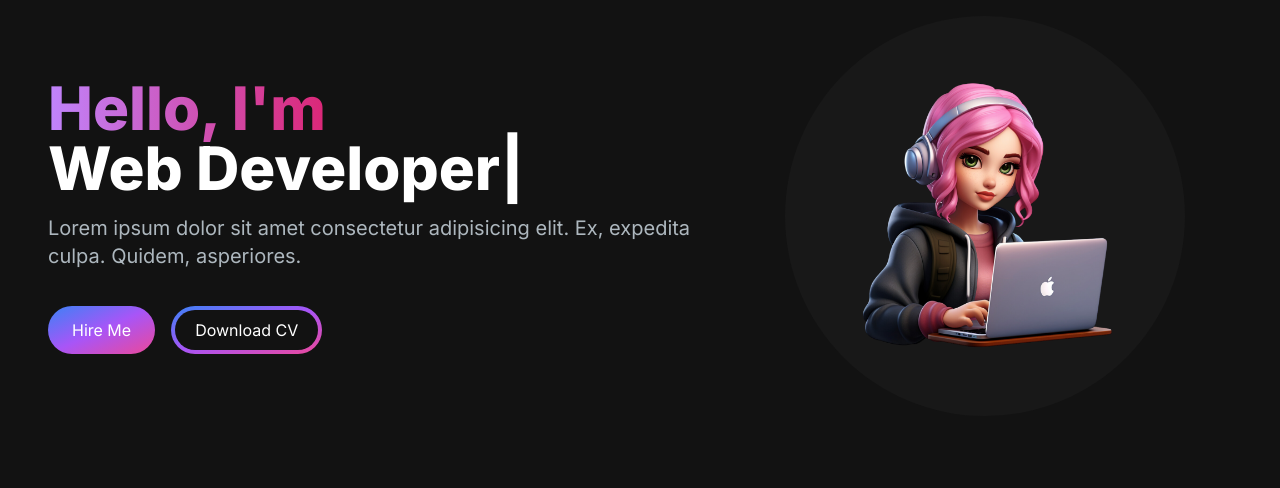
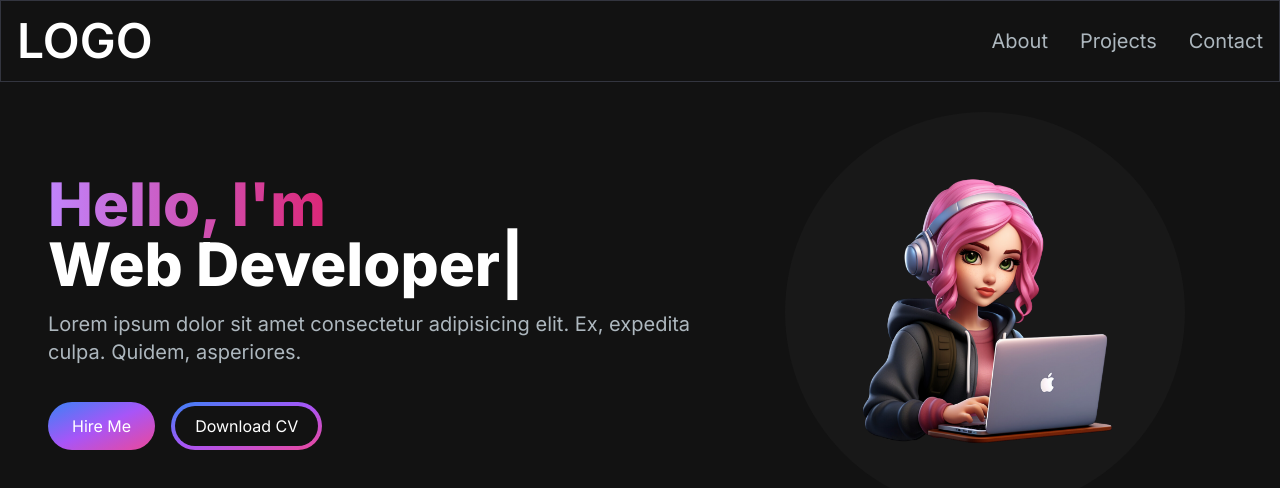
Before and after one commit to tleanne1/developer.portfolio, a Next.js app: page / in a window 1280 px wide. Shown: the top 488 px of the page. Built offline with nearby package versions, Linux system fonts and the light colour scheme.

Commit message:
added Navbar

```diff
--- a/app/page.js
+++ b/app/page.js
@@ -1,10 +1,12 @@
+import Image from "next/image";
 import HeroSection from "@/components/HeroSection";
-import Image from "next/image";
+import Navbar from "@/components/Navbar";
 
 export default function Home() {
   return (
     <main className="flex min-h-screen flex-col bg-[#121212]">
-      <div className="container mx-auto px-12 py-4">
+      <Navbar />
+      <div className="container mt-24 mx-auto px-12 py-4">
         <HeroSection />
       </div>
     </main>
--- /dev/null
+++ b/components/MenuOverlay.jsx
@@ -0,0 +1,16 @@
+import React from "react";
+import NavLink from "./NavLink";
+
+const MenuOverlay = ({ links }) => {
+  return (
+    <ul className="flex flex-col py-4 items-center">
+      {links.map((link, index) => (
+        <li key={index}>
+          <NavLink href={link.path} title={link.title} />
+        </li>
+      ))}
+    </ul>
+  );
+};
+
+export default MenuOverlay;
--- /dev/null
+++ b/components/NavLink.jsx
@@ -0,0 +1,14 @@
+import Link from "next/link";
+
+const NavLink = ({ href, title }) => {
+  return (
+    <Link
+      href={href}
+      className="block py-2 pl-3 pr-4 text-[#ADB7BE] sm:text-xl rounded md:p-0 hover:text-white"
+    >
+      {title}
+    </Link>
+  );
+};
+
+export default NavLink;
--- /dev/null
+++ b/components/Navbar.jsx
@@ -0,0 +1,67 @@
+"use client";
+import Link from "next/link";
+import React, { useState } from "react";
+import NavLink from "./NavLink";
+import { Bars3Icon, XMarkIcon } from "@heroicons/react/24/solid";
+import MenuOverlay from "./MenuOverlay";
+
+const navLinks = [
+  {
+    title: "About",
+    path: "#about",
+  },
+  {
+    title: "Projects",
+    path: "#projects",
+  },
+  {
+    title: "Contact",
+    path: "#contact",
+  },
+];
+
+const Navbar = () => {
+  const [navbarOpen, setNavbarOpen] = useState(false);
+
+  return (
+    <nav className="fixed mx-auto border border-[#33353F] top-0 left-0 right-0 z-10 bg-[#121212] bg-opacity-100">
+      <div className="flex container lg:py-4 flex-wrap items-center justify-between mx-auto px-4 py-2">
+        <Link
+          href={"/"}
+          className="text-2xl md:text-5xl text-white font-semibold"
+        >
+          LOGO
+        </Link>
+        <div className="mobile-menu block md:hidden">
+          {!navbarOpen ? (
+            <button
+              onClick={() => setNavbarOpen(true)}
+              className="flex items-center px-3 py-2 border rounded border-slate-200 text-slate-200 hover:text-white hover:border-white"
+            >
+              <Bars3Icon className="h-5 w-5" />
+            </button>
+          ) : (
+            <button
+              onClick={() => setNavbarOpen(false)}
+              className="flex items-center px-3 py-2 border rounded border-slate-200 text-slate-200 hover:text-white hover:border-white"
+            >
+              <XMarkIcon className="h-5 w-5" />
+            </button>
+          )}
+        </div>
+        <div className="menu hidden md:block md:w-auto" id="navbar">
+          <ul className="flex p-4 md:p-0 md:flex-row md:space-x-8 mt-0">
+            {navLinks.map((link, index) => (
+              <li key={index}>
+                <NavLink href={link.path} title={link.title} />
+              </li>
+            ))}
+          </ul>
+        </div>
+      </div>
+      {navbarOpen ? <MenuOverlay links={navLinks} /> : null}
+    </nav>
+  );
+};
+
+export default Navbar;
--- a/package.json
+++ b/package.json
@@ -9,6 +9,7 @@
     "lint": "next lint"
   },
   "dependencies": {
+    "@heroicons/react": "^2.1.1",
     "next": "14.1.1",
     "react": "^18",
     "react-dom": "^18",
```
Also changed, not shown: 1 other file (tests, documents, lock files or other folders).
